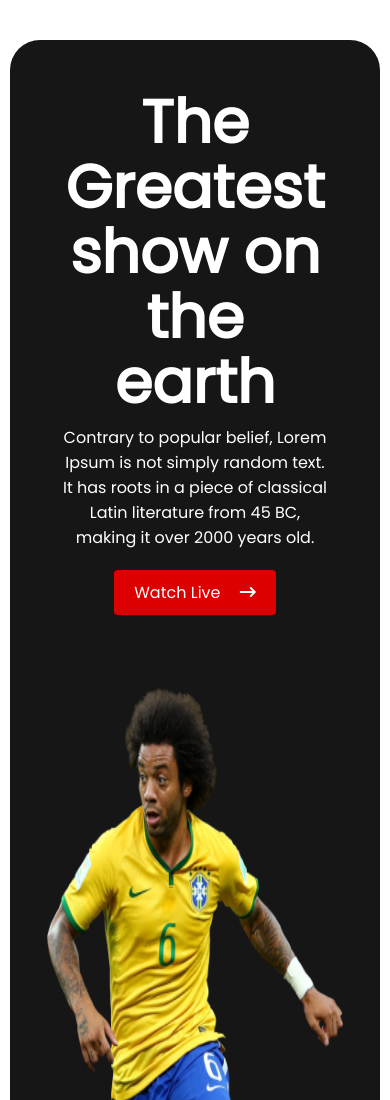
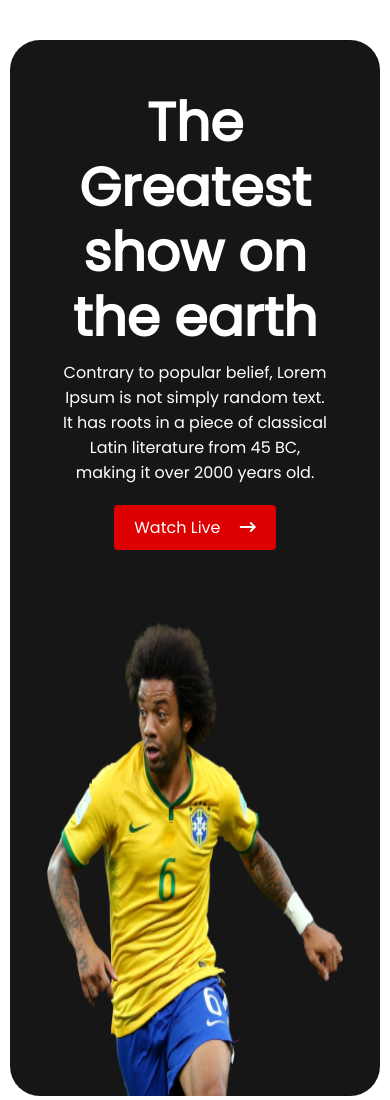
Before and after one commit to Programmer-Mehadi/football-frenzy, a plain HTML site: page index.html in a window 390 px wide. Shown: the top 1100 px of the page. Drawn offline with Linux system fonts and the light colour scheme.

Commit message:
mobile and tab version done

```diff
--- a/style.css
+++ b/style.css
@@ -25,7 +25,7 @@
   padding-left: 10%;
 }
 .top-section-h1 {
-  font-size: 3.75em;
+  font-size: 3.35em;
   font-family: "poppins", sans-serif;
   font-weight: 600;
   color: #ffffff;
```
